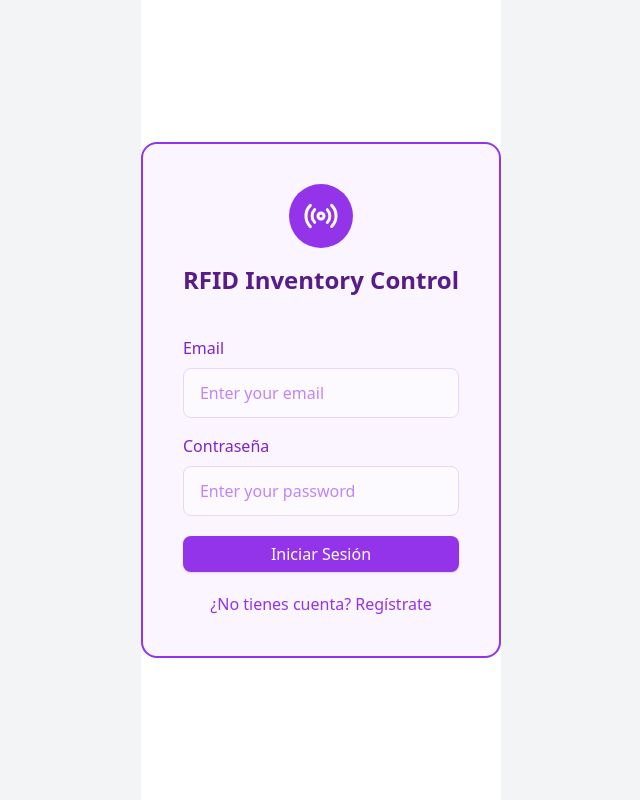
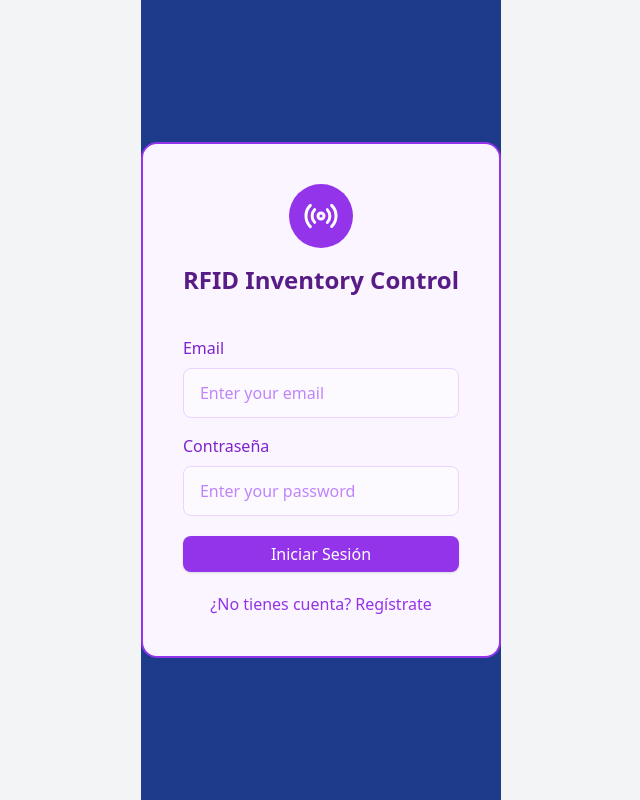
Before and after one commit to ValHazka12/Test, a React (Vite) app: page / in a window 1280 px wide. Shown: the whole page, without its empty margins (319-959 px from the left). Built offline with nearby package versions, Linux system fonts and the light colour scheme.

Commit message:
Update AuthForm.tsx

```diff
--- a/src/components/auth/AuthForm.tsx
+++ b/src/components/auth/AuthForm.tsx
@@ -46,7 +46,7 @@
   };
 
   return (
-    <div className="min-h-screen flex items-center justify-center bg-white">
+    <div className="min-h-screen flex items-center justify-center bg-blue-900">
       <div
         className={`w-full max-w-md bg-purple-50 backdrop-blur-sm rounded-2xl p-10 border-purple-600 transition-all duration-300`}
         style={{ borderWidth }}
```
